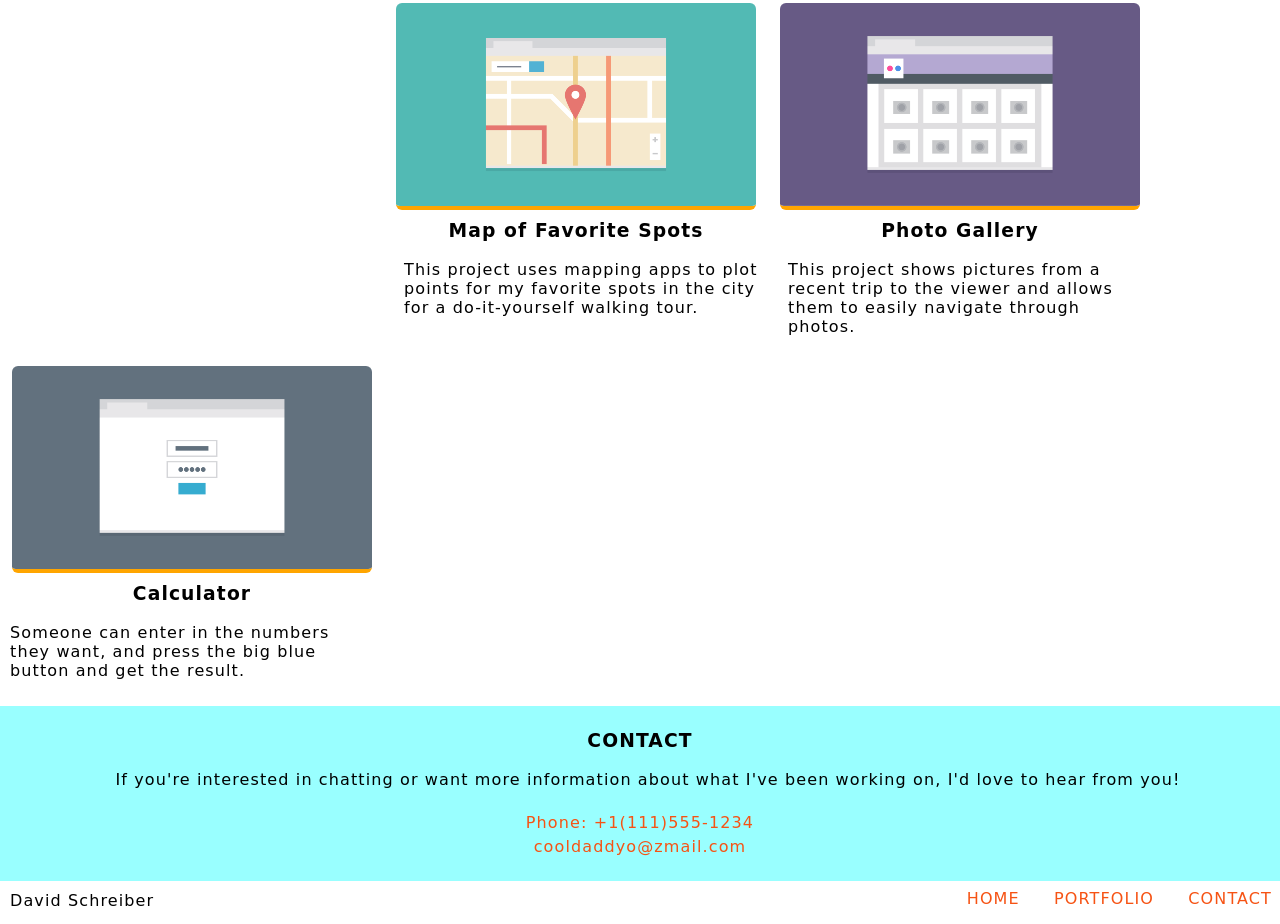
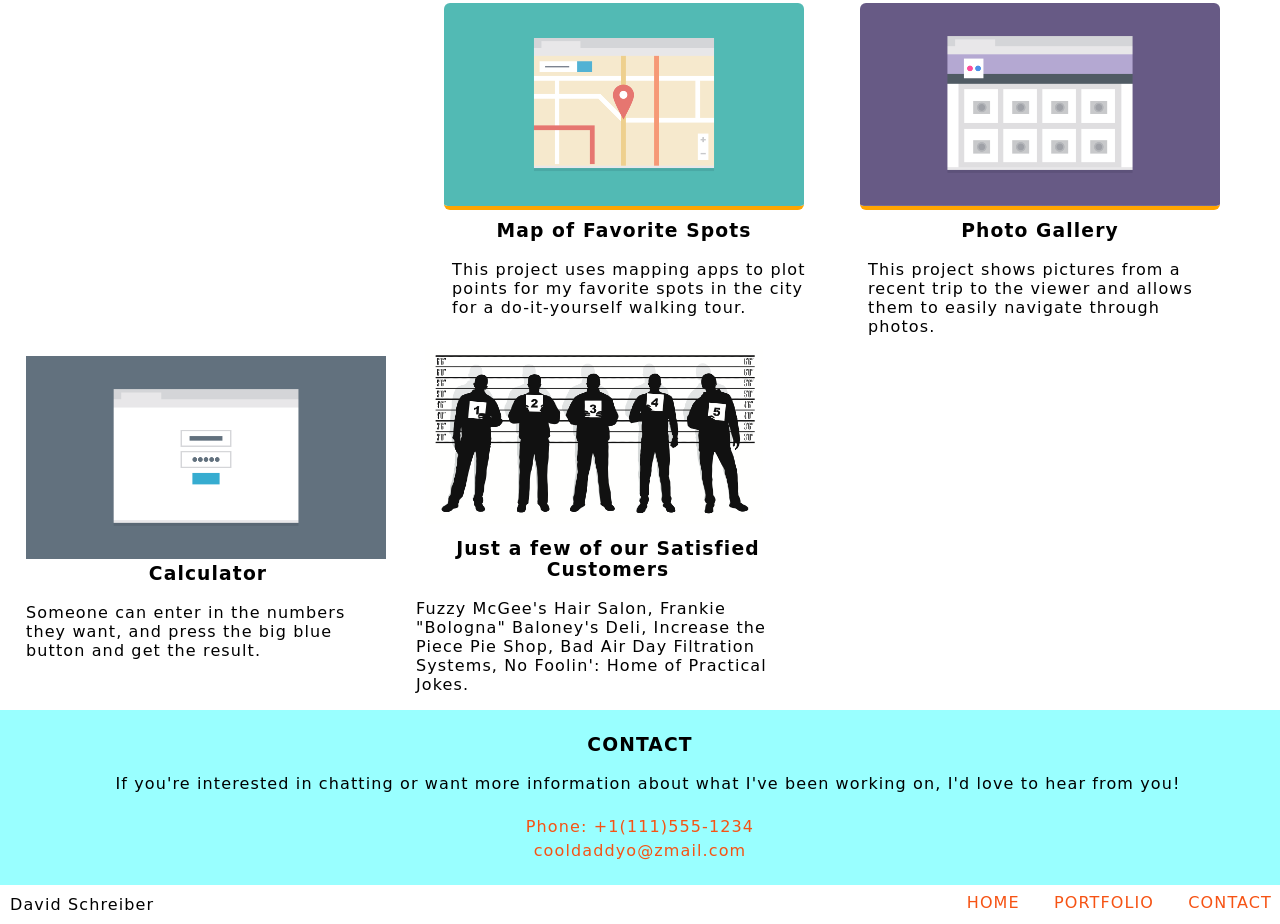
Before and after one commit to DavidPSchreiber/TechDegree-Project-2, a plain HTML site: page index.html in a window 1280 px wide. Shown: the part 949-1873 px from the top of the page. Drawn offline with Linux system fonts and the light colour scheme; a web font is replaced by a local one.

Commit message:
update 2:44pm Monday
Update

```diff
--- a/css/styles.css
+++ b/css/styles.css
@@ -117,7 +117,7 @@ h3 {
   transition: all .5s;
 }
 
-.marketing-image, .search-image, .travel-image, .favorites-image, .gallery-images, .calculator-image {
+.marketing-image, .search-image, .travel-image, .favorites-image, .gallery-images, .calculator-image .satisfied-clients-image {
   display: block;
   padding-top: 1.0em;
   padding-bottom: .5em;
@@ -134,7 +134,7 @@ h3 {
   text-align: center;
 }
 
-.marketing p, .search p, .travel p, .favorite-spots p, .photo-gallery p, .favorite-spots p {
+.marketing p, .search p, .travel p, .favorite-spots p, .photo-gallery p, .favorite-spots p .satisfied-clients p {
 
   display: block;
   padding-left: 10px;
@@ -142,7 +142,7 @@ h3 {
   margin: 0 auto 0 auto;
 }
 
-.marketing, .search, .travel, .favorite-spots, .photo-gallery, .favorite-spots, .calculator {
+.marketing, .search, .travel, .favorite-spots, .photo-gallery, .favorite-spots, .calculator, satisfied-clients {
 padding: 10px;
 }
 
@@ -176,7 +176,9 @@ padding: 10px;
 .calculator h3 {
   text-align: center;
 }
-
+.satisfied-clients h3 {
+    text-align: center;
+}
 
 .get-in-touch {
   display: block;
@@ -310,7 +312,10 @@ padding: 10px;
         float: left;
         width: 50%;
     }
-
+    .satisfied-clients {
+        float: left;
+        width: 50%;
+    }
     .get-in-touch {
         display: block;
         padding-top: 1.5em;
@@ -368,6 +373,9 @@ padding: 10px;
     width: 82%;
     max-width: 1150px;
   }
+    .marketing, .search, .travel, .favorite-spots, .photo-gallery, .favorite-spots, .calculator {
+      margin: 0 1em;
+      }
     .marketing {
         float: left;
         width: 30%;
@@ -397,4 +405,8 @@ padding: 10px;
         float: left;
         width: 30%;
     }
+    .satisfied-clients {
+        float: left;
+        width: 30%;
+    }
 }
--- a/index.html
+++ b/index.html
@@ -16,11 +16,13 @@
             <h1>
                 David Schreiber
             </h1>
+            <nav>
             <ul class="main-nav">
                 <li><a href="#">Home</a></li>
                 <li><a href="#portfolio">Portfolio</a></li>
                 <li><a href="#contact">Contact</a></li>
             </ul>
+                </nav>
             <div class="bio-container">
                 <img src="images/David-Cancun.JPG" alt="Photo of David a Mexican resort" class="bio-image">
                 <p class="bio">Hello there! I'm a front-end developer in the making. I greatly enjoy the elegance and logic of web
@@ -91,6 +93,16 @@
                         </h3>
                         <p>Someone can enter in the numbers they want, and press the big blue button and get the result.</p>
                     </div>
+
+                    <div class="satisfied-clients">
+                        <img src="images/satisfied-clients-image.png" alt="police lineup of satisfied customers" class="satisfied-clients-image">
+                        <h3>
+                        Just a few of our Satisfied Customers
+                        </h3>
+                        <p>Fuzzy McGee's Hair Salon, Frankie "Bologna" Baloney's Deli,     Increase the Piece Pie Shop, Bad Air Day Filtration Systems,
+                          No Foolin': Home of Practical Jokes.</p>
+
+                </div>
                     <!-- end of calculator section -->
 
                 <!-- end of portfolio-section -->
@@ -118,11 +130,13 @@
             <div class="name">David Schreiber</div>
             <div class="footer-column-right">
                 <a class="footer-link" href="#">back to top</a>
+                <nav>
                 <ul class="footer-nav">
                     <li><a href="#">Home</a></li>
                     <li><a href="#portfolio">Portfolio</a></li>
                     <li><a href="#contact">Contact</a></li>
                 </ul>
+                    </nav>
             </div>
         </footer>
     </div>
```
Also changed, not shown: images/satisfied-clients-image.png (added).
